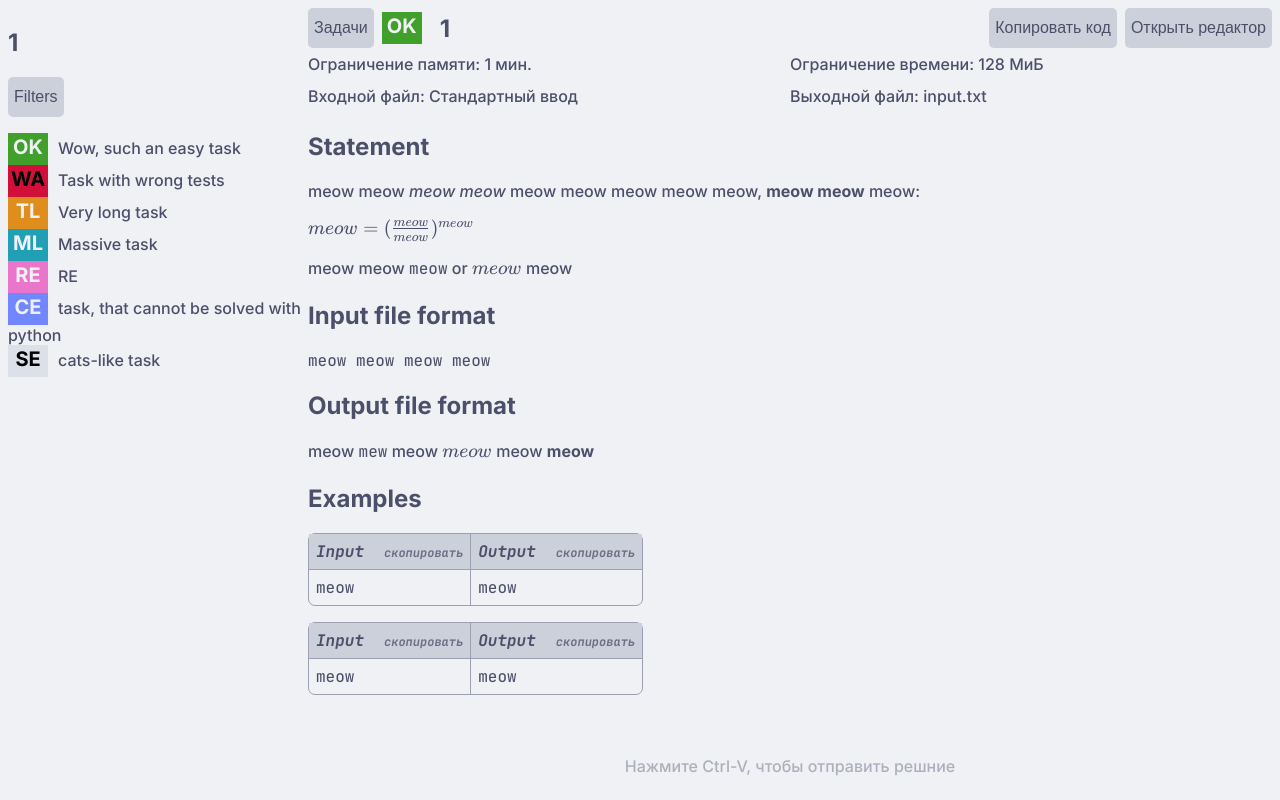
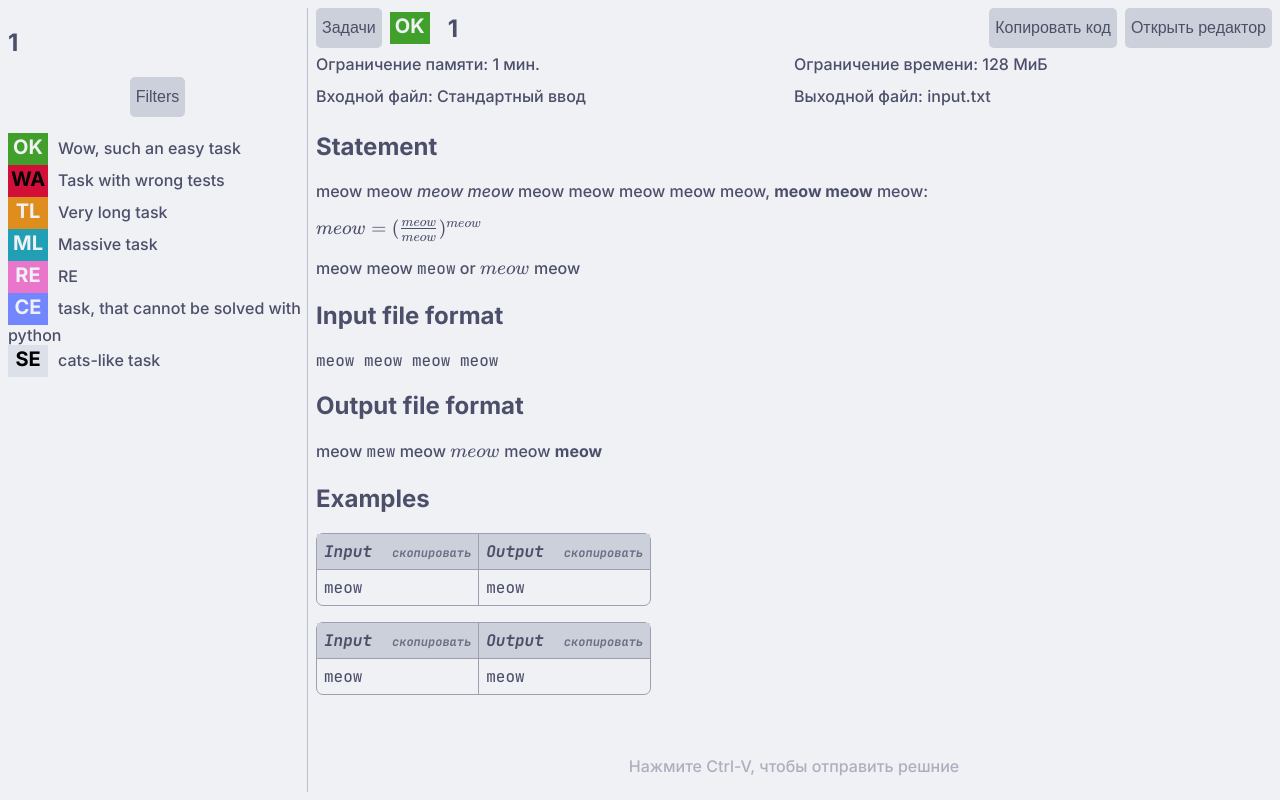
Before and after one commit to Klenin-team/frontend, a Vue app: page /tournament/1/1 in a window 1280 px wide. Built offline with nearby package versions, Linux system fonts and the light colour scheme.

Commit message:
💄 Some styles on tasks page

```diff
--- a/src/assets/tournament/layout.css
+++ b/src/assets/tournament/layout.css
@@ -1,7 +1,11 @@
 #container {
   display: grid;
   grid-template-columns: 300px 1fr;
+  gap: 8px;
   min-height: 100%;
+
+  height: 100%;
+  overflow: hidden;
 }
 
 .hidden {
@@ -12,6 +16,20 @@
   grid-template-columns: 1fr!important;
 }
 
+.taskList:not(.hidden) {
+  border-right: 1px solid var(--surface1);
+  overflow: auto;
+
+  display: grid;
+  align-items: start;
+  align-content: baseline;
+}
+
+.taskList button {
+  width: fit-content;
+  margin: auto;
+}
+
 @media (width < 700px) {
   #container {
     grid-template-columns: 1fr;
@@ -20,4 +38,8 @@
   .mobile_hidden {
     display: none;
   }
+
+  .taskList {
+    border-right: none;
+  }
 }
--- a/src/assets/tournament/task.css
+++ b/src/assets/tournament/task.css
@@ -3,6 +3,7 @@ article {
   grid-template-rows: auto auto 1fr auto;
   min-height: 100%;
   padding-bottom: 0;
+  overflow: auto;
 }
 .task .info {
   display: grid;
@@ -68,7 +69,7 @@ article {
 }
 
 @media (width < 1100px) {
-  article {
-    padding-bottom: 50px;
+  footer {
+    height: 50px;
   }
 }
--- a/src/views/TournamentViev.vue
+++ b/src/views/TournamentViev.vue
@@ -13,7 +13,7 @@
 
 <template>
   <div id="container" :class="{ fullwidth_container: taskStore.taskListClosed }">
-    <nav :class="{ mobile_hidden: $route.params.task_id, hidden: taskStore.taskListClosed }">
+    <nav :class="{ mobile_hidden: $route.params.task_id, hidden: taskStore.taskListClosed }" class="taskList">
       <h1>{{ $route.params.tournament_id }}</h1>
       <button>Filters</button>
       <ul>
```
